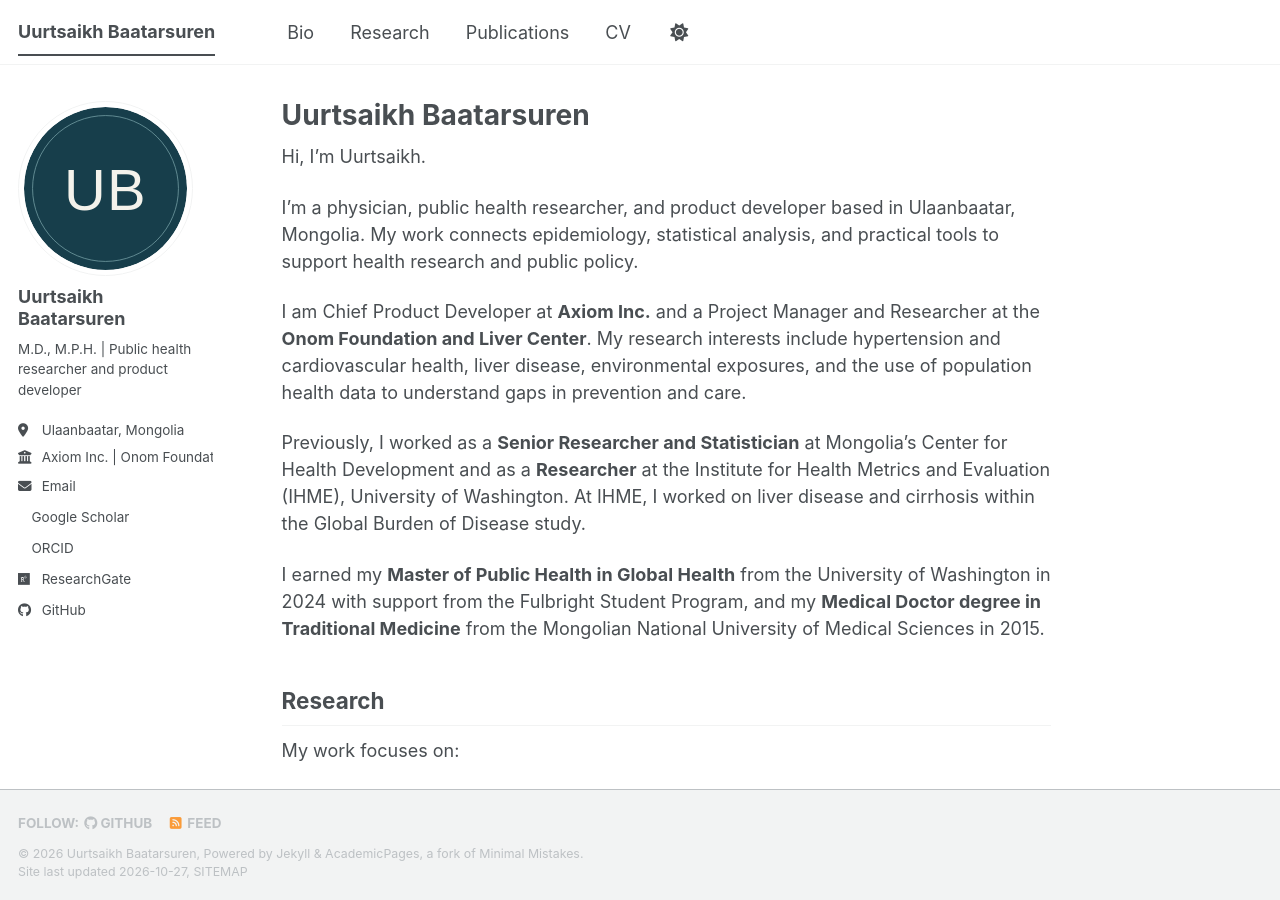
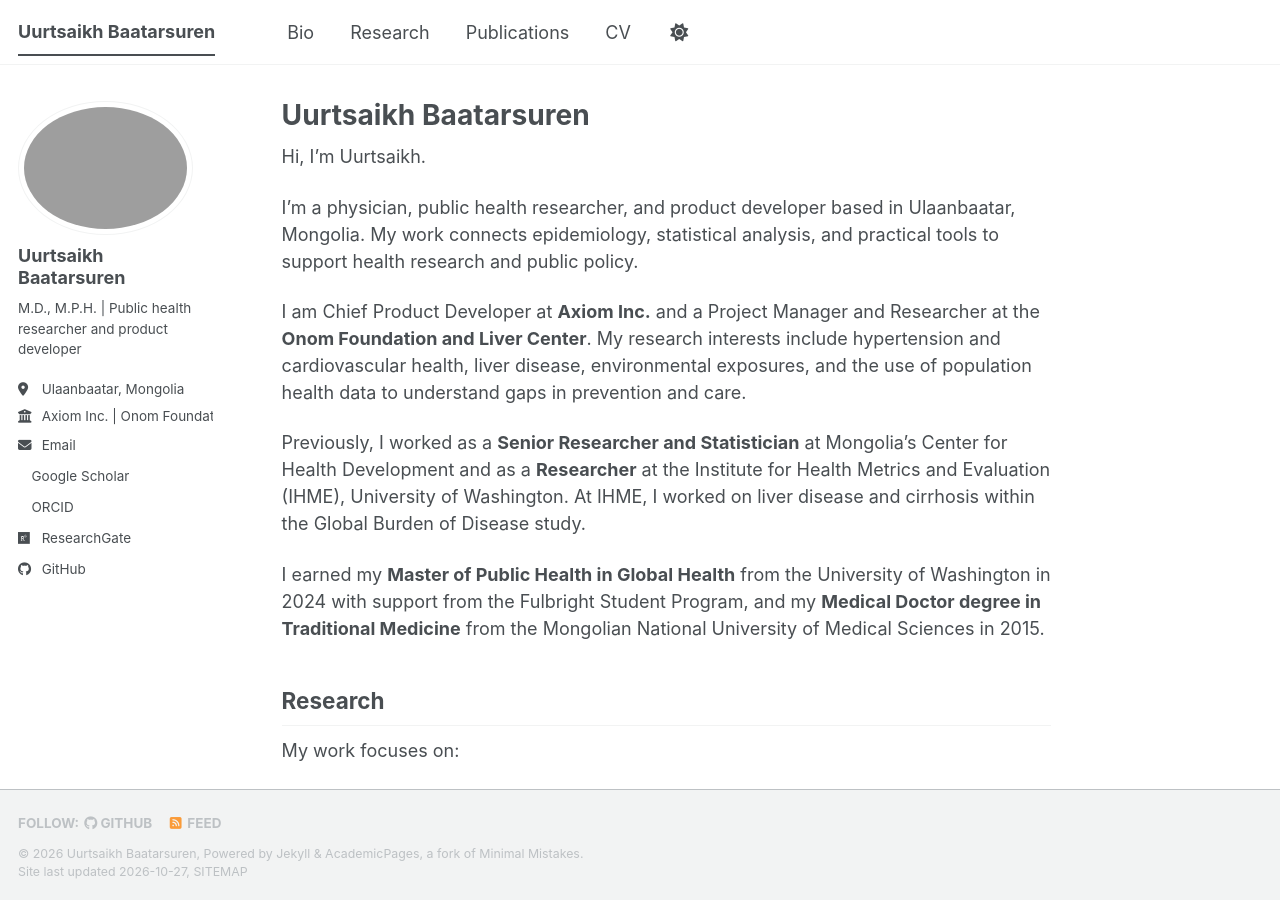
Before and after one commit to UureeB/uureeb.github.io, a Jekyll site: the page built from _pages/about.md, in a window 1280 px wide and 900 px high. Built offline with Jekyll 4.4.1, drawn with Linux system fonts in a browser that asks for light colours; a script bundle is joined from its source files by our own code; a style sheet for code colours, icons or effects is not loaded.

Commit message:
Update _profile avatar_config.yml

```diff
--- a/_config.yml
+++ b/_config.yml
@@ -21,7 +21,7 @@ repository: "UureeB/uureeb.github.io"
 #               If a field is blank the icon and link will not appear, otherwise it will be shown.
 #               Additional customization can be done by editing /_includes/author-profile.html
 author:
-  avatar: "uurtsaikh-initials.svg"
+  avatar: "uurtsaikh git pro1.svg"
   name: "Uurtsaikh Baatarsuren"
   bio: "M.D., M.P.H. | Public health researcher and product developer"
   location: "Ulaanbaatar, Mongolia"
```
